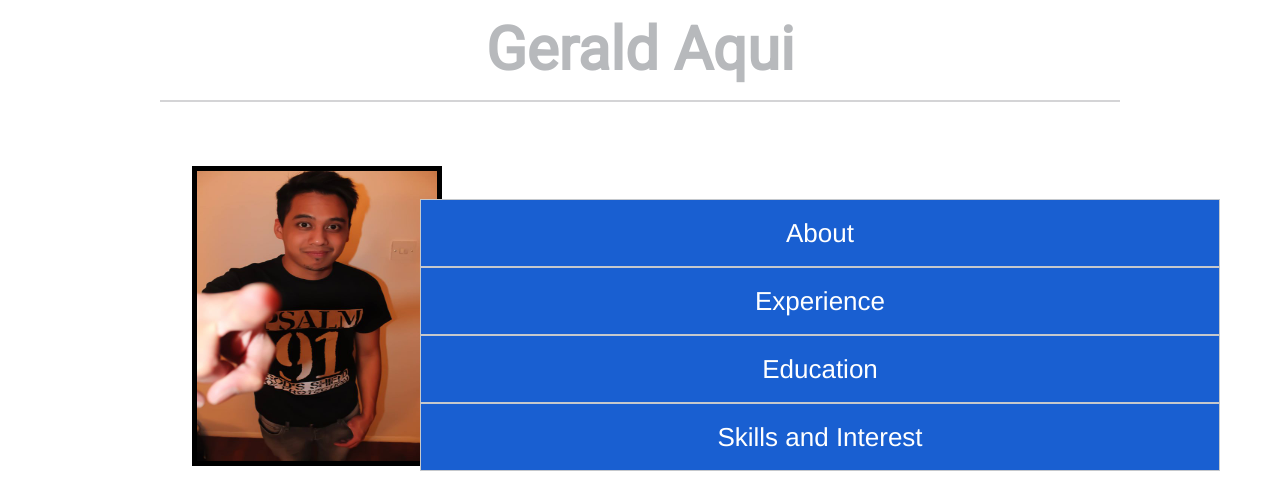
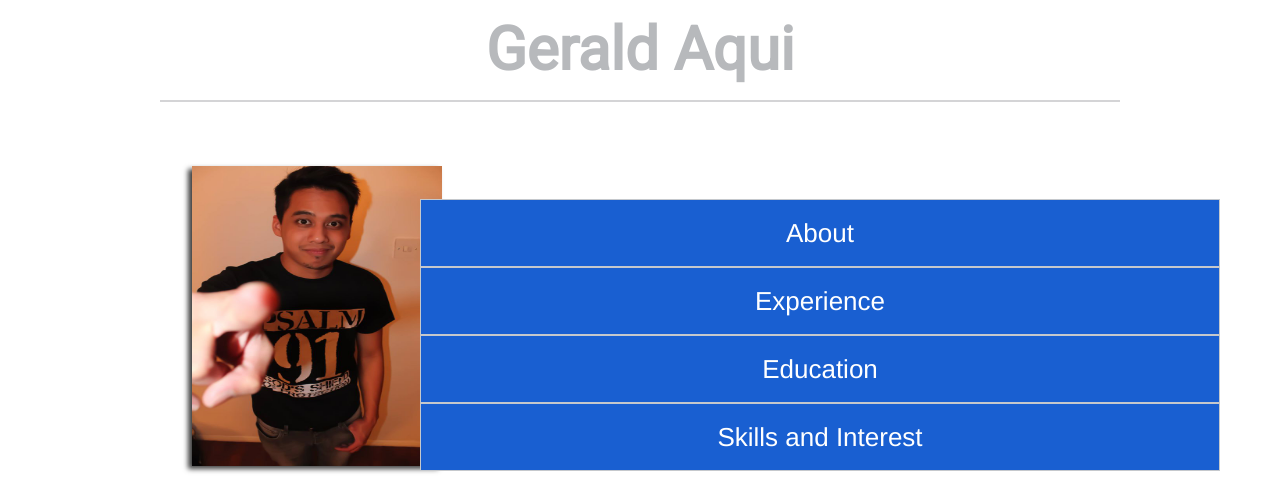
Before and after one commit to geeaqui/personalwebsite, a plain HTML site: page index.html in a window 1280 px wide. Shown: the top 496 px of the page. Drawn offline with nearby package versions, Linux system fonts and the light colour scheme.

Commit message:
added border shadow for the picture and removing its border

```diff
--- a/css/style.css
+++ b/css/style.css
@@ -19,8 +19,9 @@ header{
 header > .myPic{
 	width:250px;
 	height:250px;
-	border:5px solid black;
-	border-radius: 100%;
+	-webkit-box-shadow: -4px 3px 5px 0px rgba(0,0,0,0.75);
+    -moz-box-shadow: -4px 3px 5px 0px rgba(0,0,0,0.75);
+	box-shadow: -4px 3px 5px 0px rgba(0,0,0,0.75);
 }
 
 @media screen and (min-width : 1224px){
```
Also changed, not shown: images/github.png (added).
